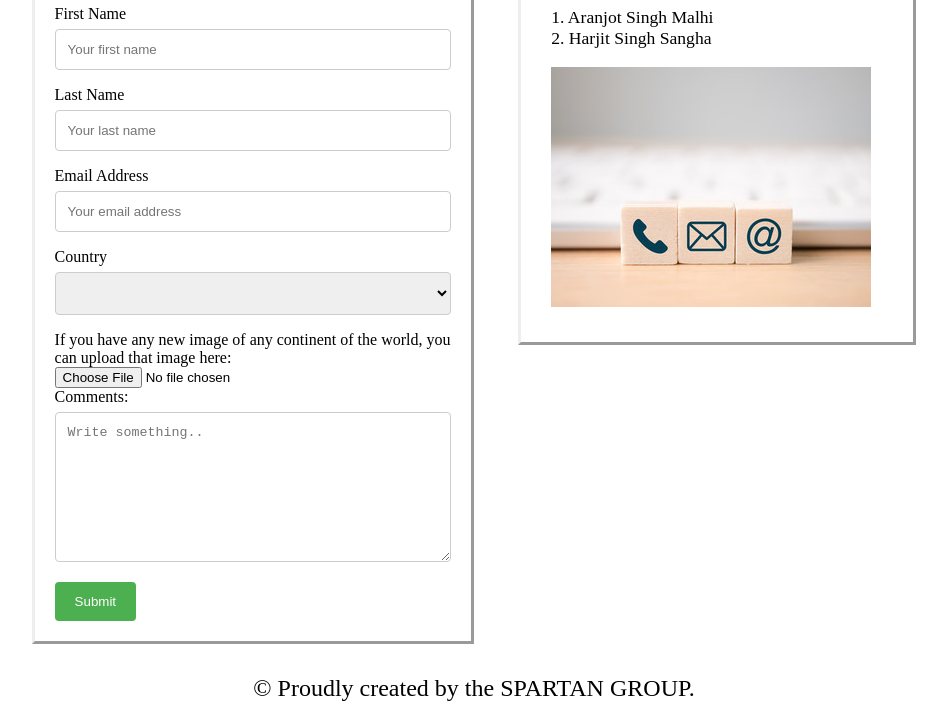
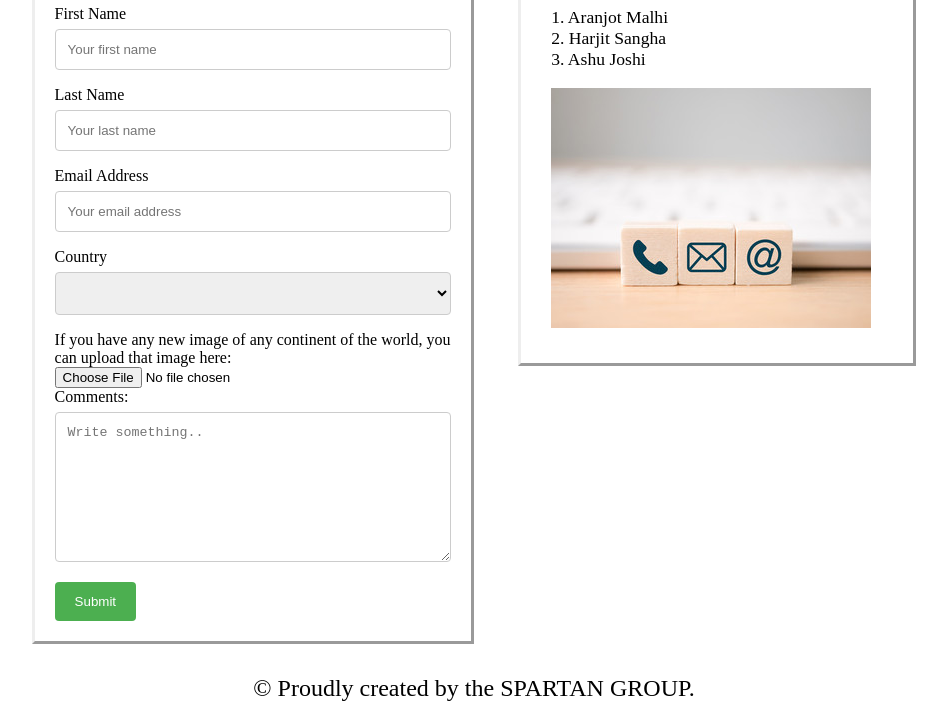
Before and after one commit to harjitsangha/exploretheworld, a plain HTML site: page main/contact.html in a window 1280 px wide. Shown: the part 344-1064 px from the top of the page, without its empty margins (166-1113 px from the left). Drawn offline with Linux system fonts and the light colour scheme.

Commit message:
Update contact.html

```diff
--- a/main/contact.html
+++ b/main/contact.html
@@ -98,7 +98,7 @@ function validateForm() {
 </form>
 </div>
 <aside>
-<p>Group members:<br><br> 1. Aranjot Singh Malhi <br> 2. Harjit Singh Sangha</p>
+<p>Group members:<br><br> 1. Aranjot Malhi <br> 2. Harjit Sangha <br> 3. Ashu Joshi</p>
 <img src="../pictures/contact.jpg" alt="Contact Us">
 </aside>
 </main>
```
